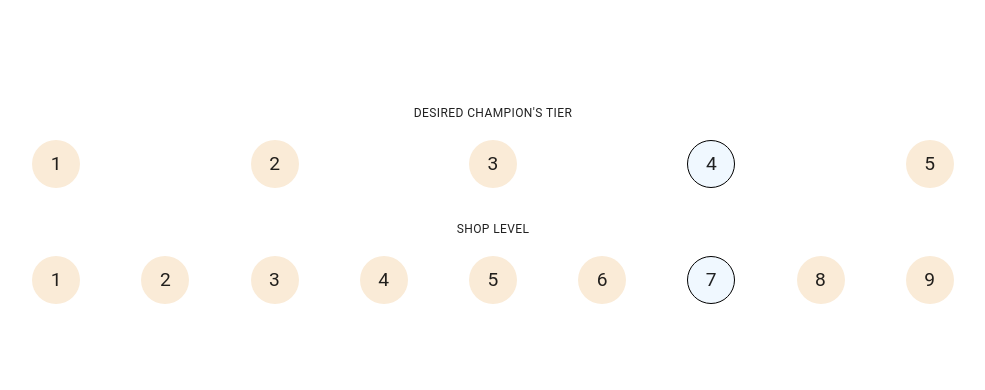
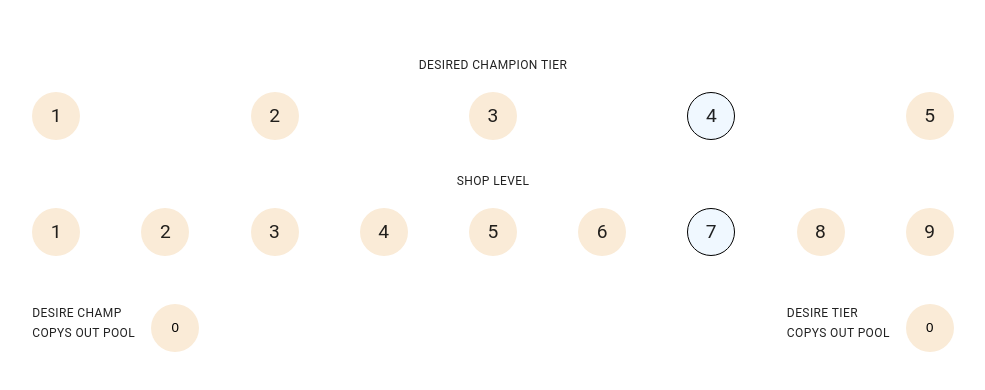
Before and after one commit to willian-pessoa/TFT-Probabilidade, a React (Create React App) app: page / in a window 1280 px wide. Shown: the part 196-586 px from the top of the page, without its empty margins (147-1132 px from the left). Built offline with nearby package versions, Linux system fonts and the light colour scheme.

Commit message:
create custom number input

```diff
--- a/src/App.js
+++ b/src/App.js
@@ -6,21 +6,23 @@ import FlexCenterBox from "./components/CustomBoxs/FlexCenterBox.jsx"
 import VerticalCenterBox from "./components/CustomBoxs/VerticalCenterBox.jsx"
 import FlexBetweenBox from './components/CustomBoxs/FlexBetweenBox.jsx';
 import CustomRadio from './components/CustomRadio/CustomRadio';
+import CustomNumber from './components/CustomNumber/CustomNumber.jsx';
 
 function App() {
   const theme = useTheme()
 
   const [cost, setCost] = useState({ 1: false, 2: false, 3: false, 4: true, 5: false })
   const [shop, setShop] = useState({ 1: false, 2: false, 3: false, 4: false, 5: false, 6: false, 7: true, 8: false, 9: false })
+  const [numberChampOutPool, setNumberChampOutPool] = useState(0)
 
   return (
     <VerticalCenterBox width="100vw" minHeight="100vh">
       <CssBaseline />
       {/* {FORM} */}
-      <VerticalCenterBox id="FORM" width="90%" minHeight="50%">
+      <VerticalCenterBox id="FORM" width="90%" minHeight="50%" gap="3rem">
         {/* {TOP SIDE} */}
         <VerticalCenterBox id="TOP_CONTAINER" width="100%" gap="1rem">
-          <Typography variant="caption">DESIRED CHAMPION'S TIER</Typography>
+          <Typography variant="caption">DESIRED CHAMPION TIER</Typography>
           <FlexBetweenBox id="COST_BOX" width="80%" marginBottom="1rem" >
             {Object.keys(cost).map((tier) => {
               return <CustomRadio key={tier} value={tier} active={cost[tier]} />
@@ -33,8 +35,21 @@ function App() {
             })}
           </FlexBetweenBox>
         </VerticalCenterBox>
+        {/* {BOTTOM SIDE} */}
+        <VerticalCenterBox id="BOTTOM_CONTAINTER" width="100%" gap="1rem">
+          <FlexBetweenBox width="80%">
+            <FlexBetweenBox id="COPIAS_FORA" gap="1rem" >
+              <Typography variant="caption">DESIRE CHAMP <br /> COPYS OUT POOL</Typography>
+              <CustomNumber max="29" min="0" value={numberChampOutPool} onChange={(e) => setNumberChampOutPool(e.target.value)} />
+            </FlexBetweenBox>
+            <FlexBetweenBox id="MESMO_CUSTO_FORA" gap="1rem">
+              <Typography variant="caption">DESIRE TIER <br /> COPYS OUT POOL</Typography>
+              <CustomNumber max="200" min="0" value={numberChampOutPool} onChange={(e) => setNumberChampOutPool(e.target.value)} />
+            </FlexBetweenBox>
+          </FlexBetweenBox>
+        </VerticalCenterBox>
       </VerticalCenterBox>
-    </VerticalCenterBox>
+    </VerticalCenterBox >
   );
 }
 
--- /dev/null
+++ b/src/components/CustomNumber/CustomNumber.jsx
@@ -0,0 +1,8 @@
+import React from "react";
+import "./CustomNumber.scss";
+
+const CustomNumber = ({ value, ...props }) => {
+  return <input type="number" className="number" value={value} {...props} />;
+};
+
+export default CustomNumber;
--- /dev/null
+++ b/src/components/CustomNumber/CustomNumber.scss
@@ -0,0 +1,26 @@
+input[type="number"] {
+  -webkit-appearance: textfield;
+  -moz-appearance: textfield;
+  appearance: textfield;
+  outline: none;
+}
+
+input[type="number"]::-webkit-inner-spin-button,
+input[type="number"]::-webkit-outer-spin-button {
+  -webkit-appearance: none;
+}
+
+.number {
+  width: 3rem;
+  height: 3rem;
+  background-color: antiquewhite;
+  border-radius: 50%;
+  position: relative;
+  border: none;
+  cursor: pointer;
+  text-align: center;
+}
+
+.number:focus-visible {
+  border: 1px solid black;
+}
```
